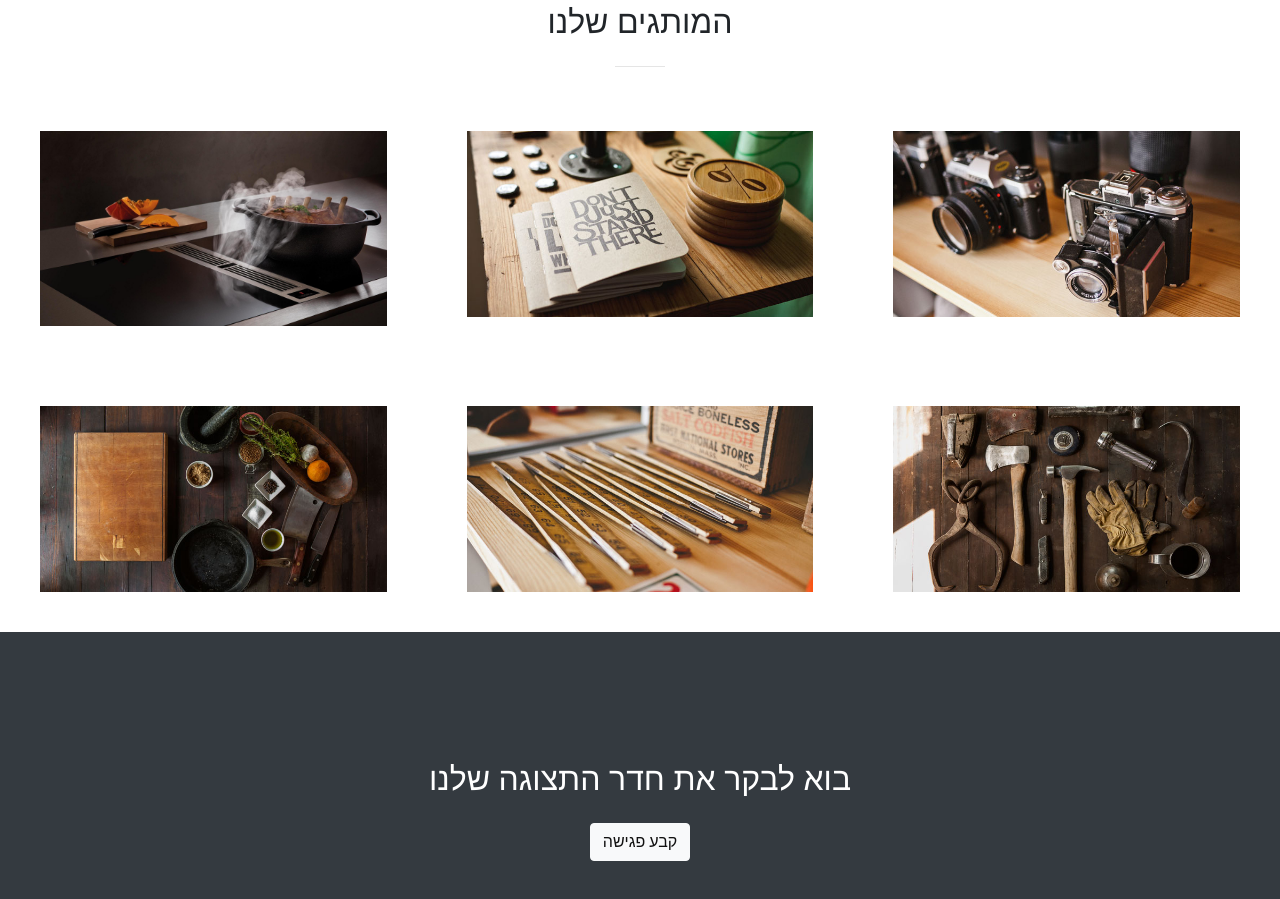
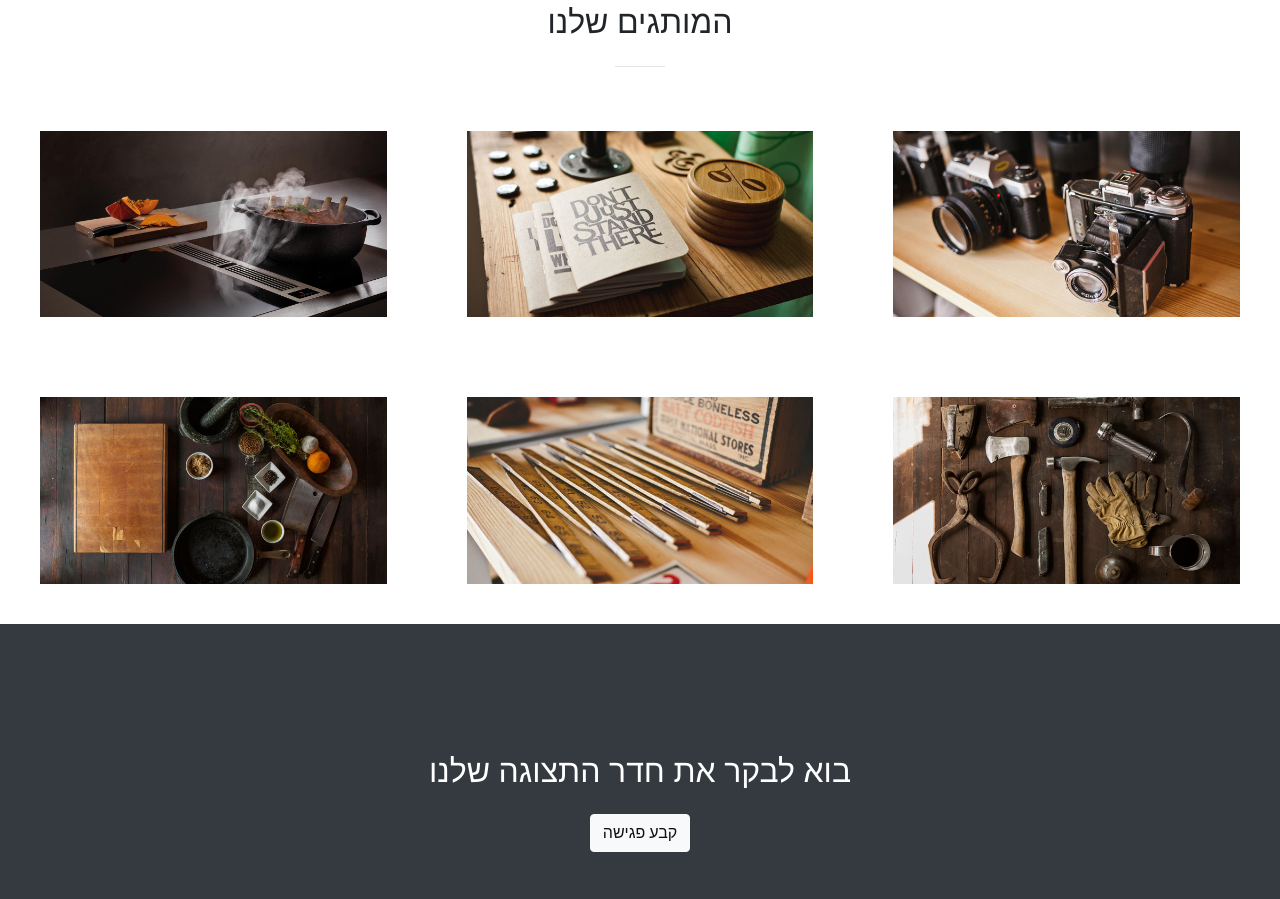
Before and after one commit to odbaruch/Nyga-Home, a website with bundled scripts: page index.html in a window 1280 px wide. Shown: the part 2131-3030 px from the top of the page. Built offline with nearby package versions, Linux system fonts and the light colour scheme.

Commit message:
Fixed Bora thumbnail

```diff
--- a/index.html
+++ b/index.html
@@ -143,7 +143,7 @@
         <div class="row no-gutters popup-gallery">
           <div class="col-lg-4 col-sm-6">
             <a class="portfolio-box" href="#portfolio-modal-1">
-              <img class="img-fluid" src="img/Products/Bora/Bora2.jpg" alt="">
+              <img class="img-fluid" src="img/portfolio/thumbnails/Bora.jpg" alt="">
               <div class="portfolio-box-caption">
                 <div class="portfolio-box-caption-content">
                   <div class="project-category text-faded">
```
Also changed, not shown: img/portfolio/thumbnails/Bora.jpg (added).
